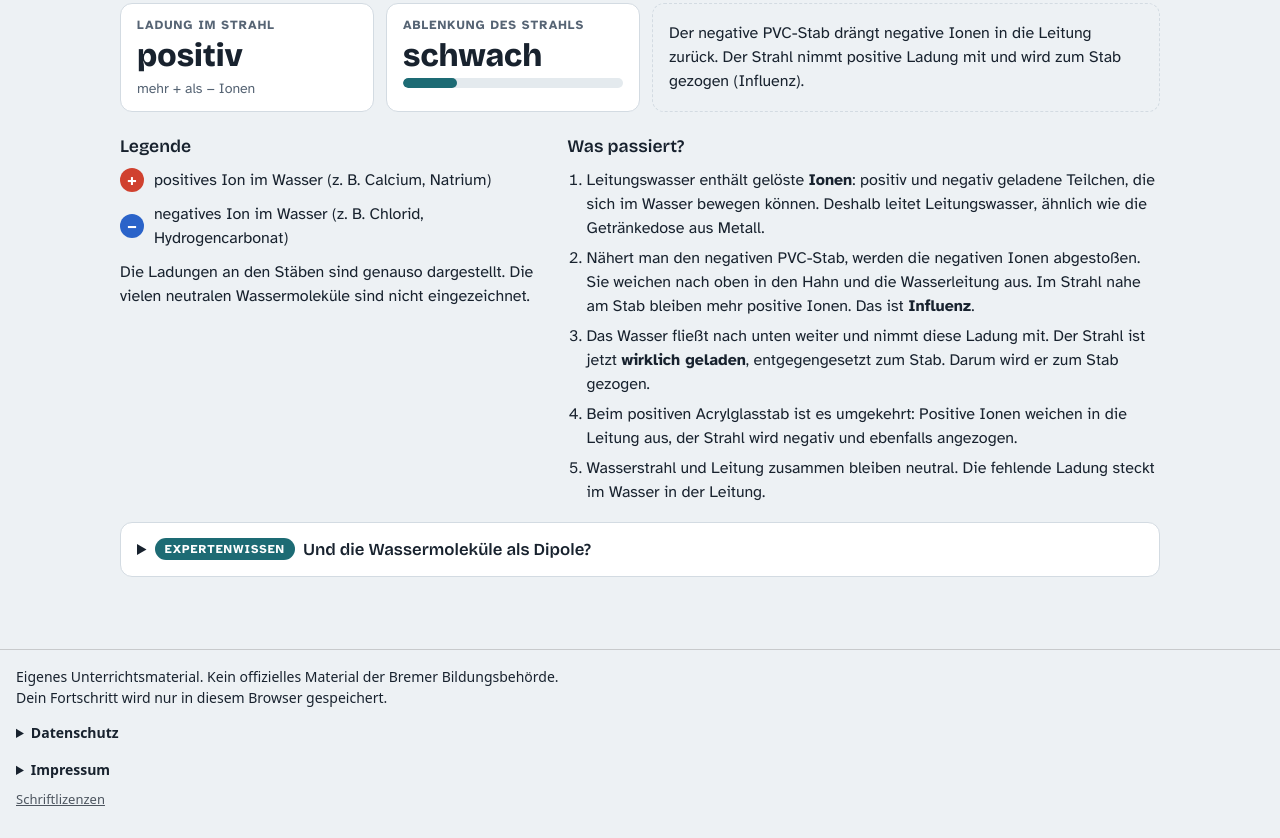
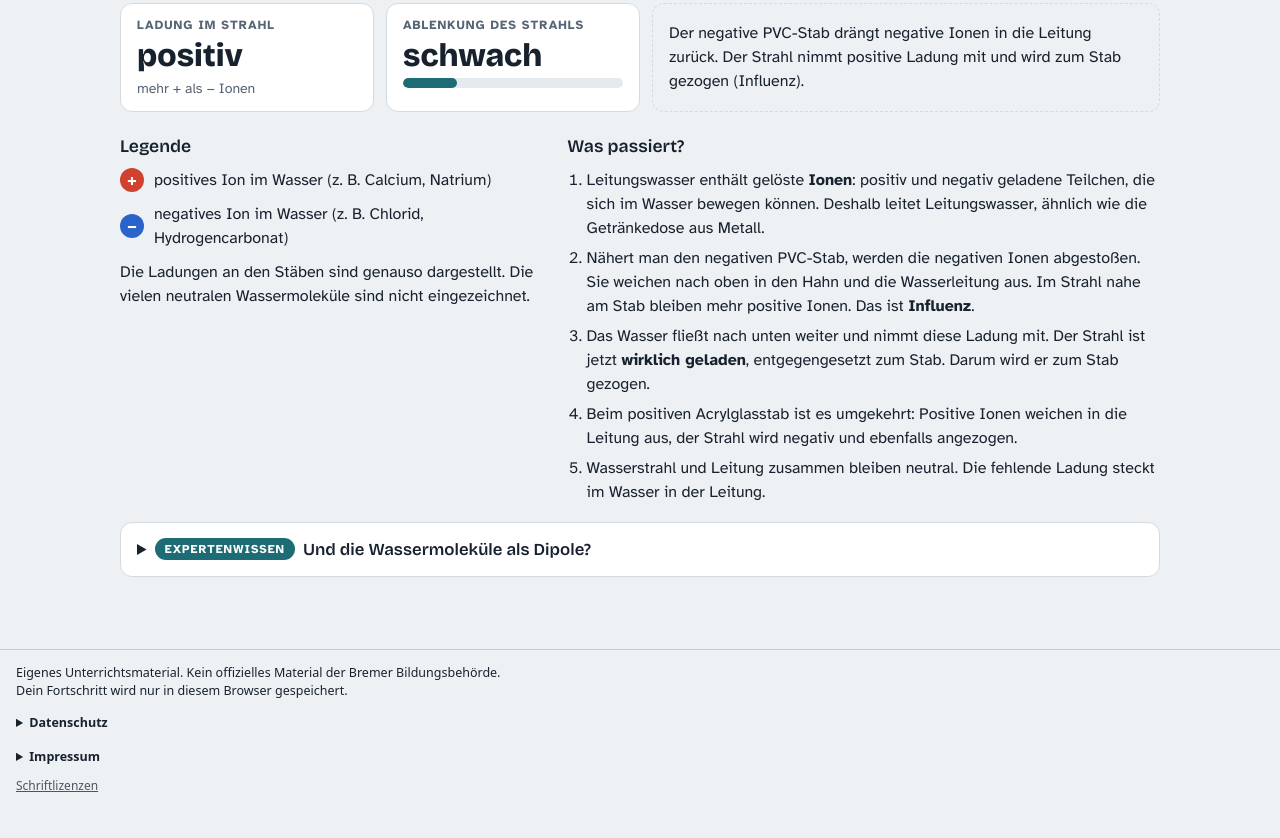
Before and after one commit to mr-co-osh/Elektrostatik_E3_Wasserstrahl, a plain HTML site: page index.html in a window 1280 px wide. Shown: the part 894-1732 px from the top of the page. Drawn offline with Linux system fonts and the light colour scheme.

Commit message:
Seitenfuß: Infotext kleiner (12,5 px), wie Lernseite Energie
Co-Authored-By: Claude Opus 5.5 <noreply@anthropic.com>
Claude-Session: https://claude.ai/code/session_01UqSbTyHmaGZ6grsai4i64h

```diff
--- a/index.html
+++ b/index.html
@@ -569,15 +569,15 @@ canvas.dragging { cursor: grabbing; }
 
 <!-- STANDARDS.md Abschnitt 4: Seitenfuß -->
 <style>
-.stdfuss{display:block;clear:both;margin:32px 0 0;padding:16px max(16px,env(safe-area-inset-right,0px)) calc(20px + env(safe-area-inset-bottom,0px)) max(16px,env(safe-area-inset-left,0px));border-top:1px solid rgba(128,128,128,.35);font:14px/1.5 system-ui,-apple-system,"Segoe UI",Roboto,sans-serif;color:inherit;text-align:left;position:relative;z-index:1}
+.stdfuss{display:block;clear:both;margin:32px 0 0;padding:14px max(16px,env(safe-area-inset-right,0px)) calc(18px + env(safe-area-inset-bottom,0px)) max(16px,env(safe-area-inset-left,0px));border-top:1px solid rgba(128,128,128,.35);font:12.5px/1.45 system-ui,-apple-system,"Segoe UI",Roboto,sans-serif;color:inherit;text-align:left;position:relative;z-index:1}
 .stdfuss *{box-sizing:border-box}
 .stdfuss p{margin:0 0 8px;max-width:72ch}
 .stdfuss details{margin:4px 0;max-width:72ch}
-.stdfuss summary{cursor:pointer;font-weight:700;padding:6px 0;min-height:32px}
+.stdfuss summary{cursor:pointer;font-weight:700;padding:5px 0;min-height:30px}
 .stdfuss ul{margin:4px 0 8px;padding-left:20px}
 .stdfuss li{margin:3px 0}
 .stdfuss a{color:inherit;text-decoration:underline}
-.stdfuss .stdfuss-hint{opacity:.75;font-size:13px}
+.stdfuss .stdfuss-hint{opacity:.75;font-size:12px}
 </style>
 <footer class="stdfuss" lang="de">
 <p>Eigenes Unterrichtsmaterial. Kein offizielles Material der Bremer Bildungsbehörde. Dein Fortschritt wird nur in diesem Browser gespeichert.</p>
```
